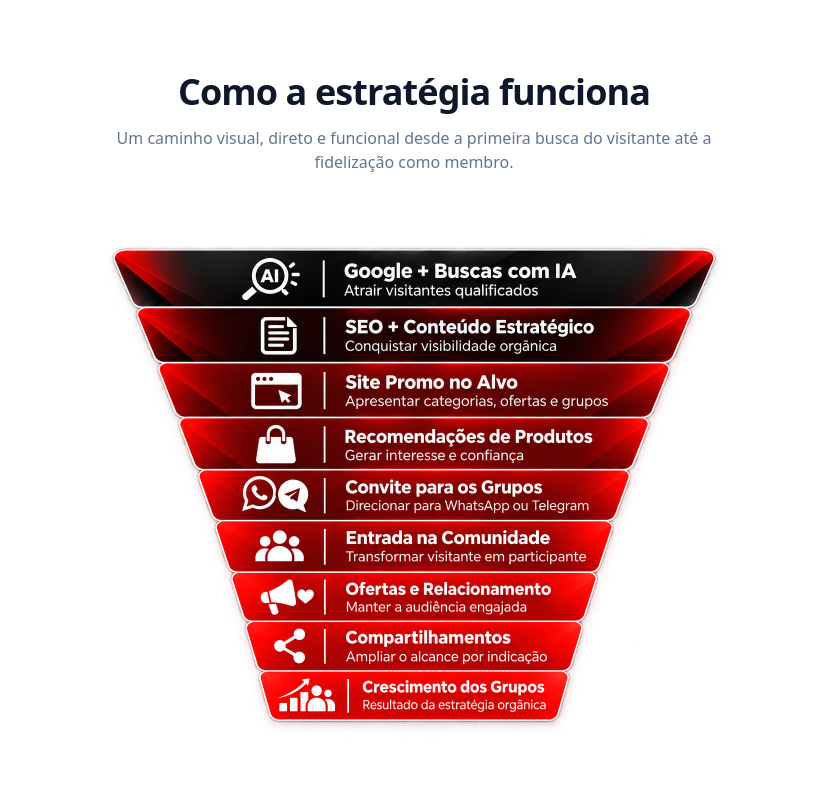
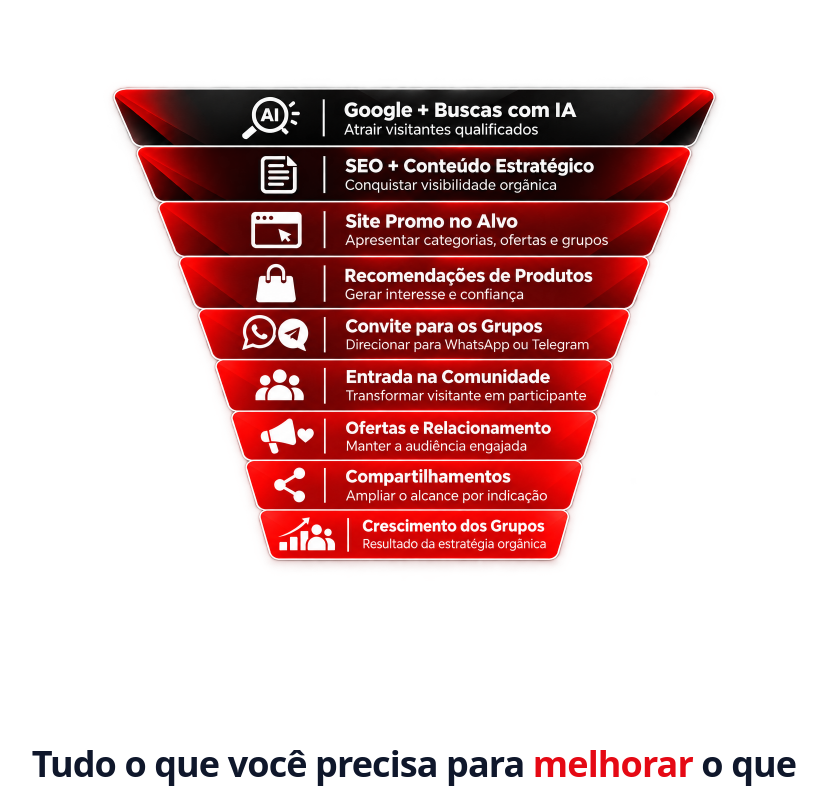
Before and after one commit to t0non/lpPropostaEric, a Next.js app: page / in a window 1280 px wide. Shown: the part 2460-3253 px from the top of the page, without its empty margins (226-1053 px from the left). Built offline with nearby package versions, Linux system fonts and the light colour scheme; a web font is replaced by a local one.

Commit message:
feat: highlight melhorar in red, remove strategy header, update favicon

```diff
--- a/src/app/layout.tsx
+++ b/src/app/layout.tsx
@@ -18,8 +18,8 @@ export const metadata: Metadata = {
     follow: false,
   },
   icons: {
-    icon: "/logo_promonoalvo.png",
-    shortcut: "/logo_promonoalvo.png",
+    icon: "/favicon.ico",
+    shortcut: "/favicon.ico",
     apple: "/logo_promonoalvo.png",
   },
 };
--- a/src/components/Deliverables.tsx
+++ b/src/components/Deliverables.tsx
@@ -117,7 +117,8 @@ export function Deliverables() {
       <div className="max-w-5xl mx-auto px-4 sm:px-6 lg:px-8">
         <div className="text-center max-w-3xl mx-auto mb-14">
           <h2 className="text-2xl sm:text-4xl font-black text-slate-900 tracking-tight leading-tight">
-            Tudo o que você precisa para melhorar o que você já construiu.
+            Tudo o que você precisa para{" "}
+            <span style={{ color: "#E50914" }}>melhorar</span> o que você já construiu.
           </h2>
         </div>
 
--- a/src/components/StrategyFlow.tsx
+++ b/src/components/StrategyFlow.tsx
@@ -6,16 +6,6 @@ export function StrategyFlow() {
   return (
     <section id="solucao" className="py-20 bg-white text-slate-900">
       <div className="max-w-4xl mx-auto px-4 sm:px-6 lg:px-8">
-        {/* Headline */}
-        <div className="text-center max-w-2xl mx-auto mb-14">
-          <h2 className="text-2xl sm:text-4xl font-extrabold text-slate-900 tracking-tight leading-tight mb-3">
-            Como a estratégia funciona
-          </h2>
-          <p className="text-sm sm:text-base text-slate-500">
-            Um caminho visual, direto e funcional desde a primeira busca do visitante até a fidelização como membro.
-          </p>
-        </div>
-
         {/* Funil — imagem do cliente */}
         <div className="flex justify-center">
           {/* eslint-disable-next-line @next/next/no-img-element */}
```
